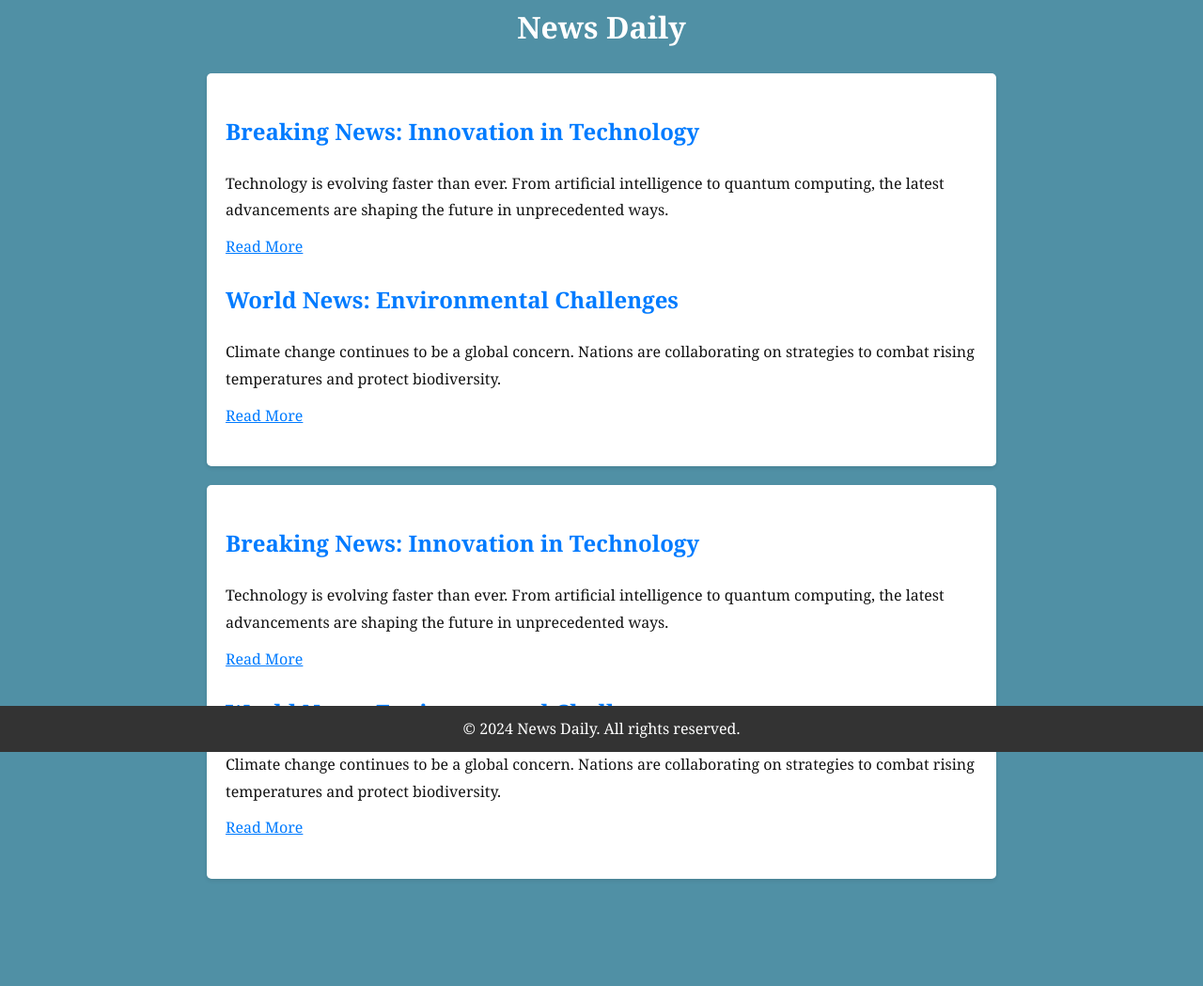
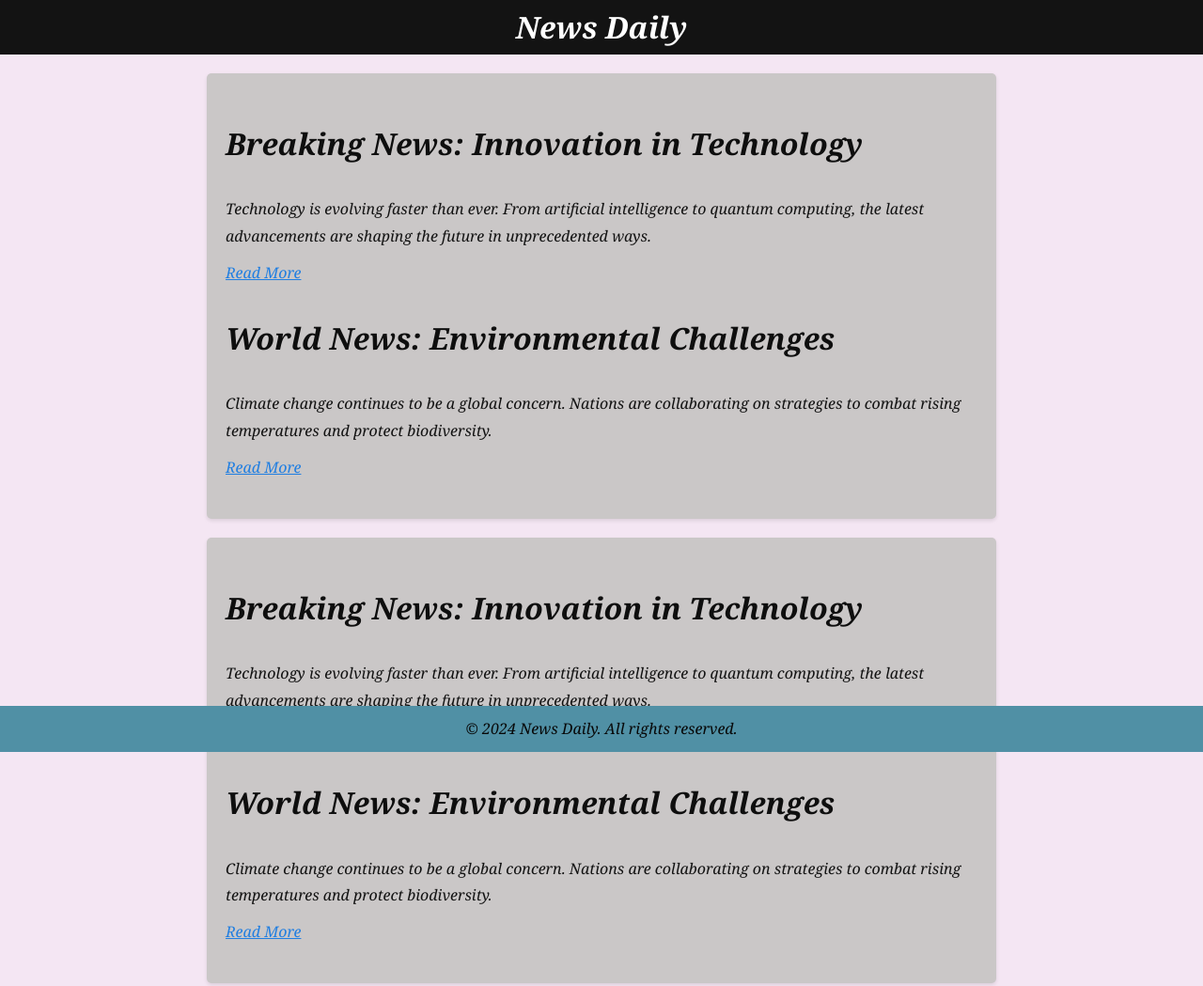
Before and after one commit to Hbaloch19/news-Assignment, a plain HTML site: page index.html in a window 1280 px wide. Shown: the whole page at 94% size. Before the commit the page ends 955 px from the top, so only its background shows below. Drawn offline with Linux system fonts and the light colour scheme.

Commit message:
first commit

```diff
--- a/style.css
+++ b/style.css
@@ -3,16 +3,18 @@ body {
     line-height: 1.8;
     margin: 0;
     padding: 0;
-    background-color: #5090a5;
+    background-color: #f4e6f3;
     color: #121212;
 
 }
 
 header {
-    background: #242426;
-    color: #fff;
+
+    background: #5fadc6;
+    color: #080808;
     padding: 0px 10px;
     text-align: center;
+    font-style: italic;
 }
 
 header h1 {
@@ -23,18 +25,20 @@ header h1 {
 .container {
     max-width: 800px;
     margin: 20px auto;
-    background: #fff;
+    background: #cac7c7;
     padding: 20px;
     border-radius: 5px;
     box-shadow: 0 2px 4px rgba(0, 0, 0, 0.1);
 }
 article {
     margin-bottom: 20px;
+    font-style: italic;
 }
 
 article h2 {
-    font-size: 1.5rem;
-    color: #007BFF;
+    font-size: 2rem;
+    color: #0e0e0e;
+    font-style: italic;
 }
 
 article p {
@@ -42,9 +46,10 @@ article p {
 }
 
 .read-more {
-    color: #007BFF;
+    color: #207ee1;
     cursor: pointer;
     text-decoration: underline;
+    font-style: italic;
 }
 
 .read-more:hover {
@@ -54,7 +59,17 @@ article p {
 footer {
     text-align: center;
     padding: 10px 0;
-    background: #333;
+    background: #5090a5;
+    color: #070707;
+    font-style: italic;
+    position: fixed;
+    bottom: 0;
+    width: 100%;
+}
+footer:hover {
+    text-align: center;
+    padding: 10px 0;
+    background: #1b1a1a;
     color: #fff;
     position: fixed;
     bottom: 0;
@@ -65,7 +80,7 @@ footer {
     display: none;
 }
 header:hover {
-    background: #5090a5;
+    background: #131313;
     color: #fff;
     padding: 0px 10px;
     text-align: center;
```
